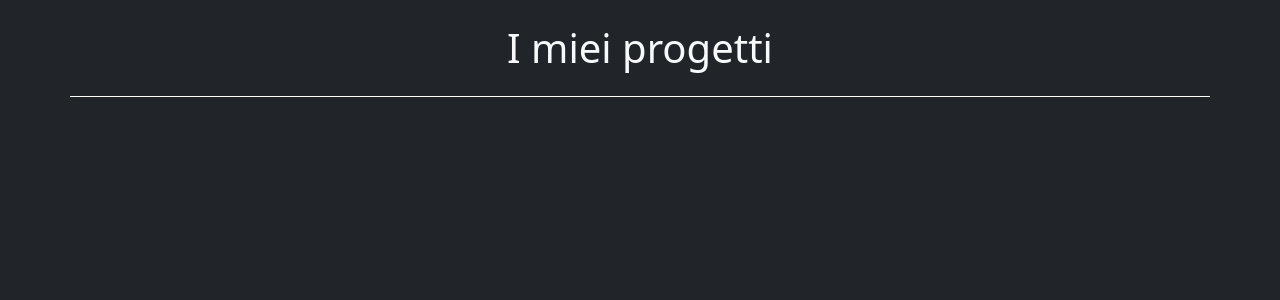
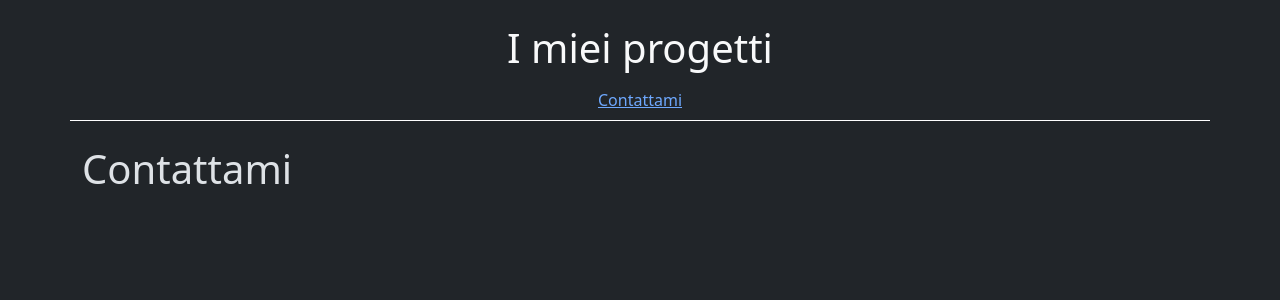
Before and after one commit to mariasolegallina/vite-boolfolio, a Vue app in the folder vite-boolfolio/: page /contact-me in a window 1280 px wide. Before the commit this address had no page. Shown: the top 300 px of the page. Built offline with nearby package versions, Linux system fonts and the light colour scheme.

Commit message:
add: link contattami in header

```diff
--- a/vite-boolfolio/src/components/AppHeader.vue
+++ b/vite-boolfolio/src/components/AppHeader.vue
@@ -11,6 +11,7 @@ export default {
         <nav>
             <div class="container bg-dark text-light text-center py-2">
             <h1 class="my-3 ">I miei progetti</h1>
+            <router-link to="{name:'contact-me'}">Contattami</router-link>
         </div>
         </nav>
     </header>
--- /dev/null
+++ b/vite-boolfolio/src/pages/ContactMe.vue
@@ -0,0 +1,23 @@
+<script>
+export default {
+
+}
+</script>
+
+<template>
+    <div class="section">
+        <div class="container py-4">
+            <h1>Contattami</h1>
+            <form action="">
+
+
+            </form>
+
+        </div>
+
+    </div>
+</template>
+
+<style lang="scss">
+
+</style>
--- a/vite-boolfolio/src/router.js
+++ b/vite-boolfolio/src/router.js
@@ -1,7 +1,10 @@
 import { createRouter, createWebHistory } from 'vue-router';
+
 // importazione dei componenti utilizzati come pagina
 import index from './pages/projects/index.vue';
 import SingleProject from './pages/projects/SingleProject.vue'
+import ContactMe from './pages/ContactMe.vue';
+
 const router = createRouter({
     history: createWebHistory(),
     routes: [
@@ -15,6 +18,11 @@ const router = createRouter({
             path: '/projects/:id',
             name: 'single-project',
             component: SingleProject
+        },
+        {
+            path: '/contact-me',
+            name: 'contact-me',
+            component: ContactMe
         }
 
     ]
```
